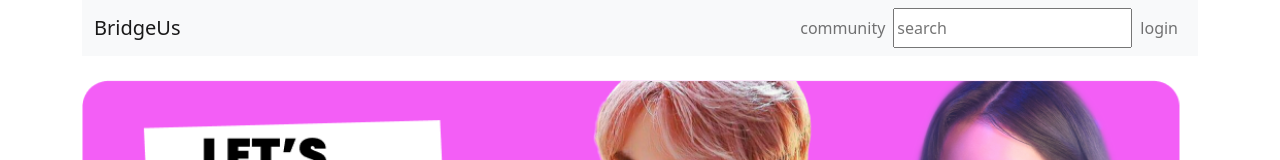
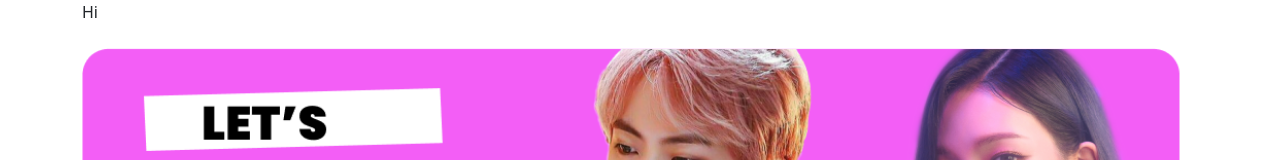
Before and after one commit to swsnu/swppfall2022-team16, a React (Create React App) app in the folder frontend/: page / in a window 1280 px wide. Shown: the top 160 px of the page. Built offline with nearby package versions, Linux system fonts and the light colour scheme.

Commit message:
repushing

```diff
--- a/frontend/src/components/TopBar.tsx
+++ b/frontend/src/components/TopBar.tsx
@@ -6,17 +6,6 @@ import Navbar from 'react-bootstrap/Navbar'
 
 export default function TopBar (): JSX.Element {
   return (
-    <>
-    <Navbar sticky = "top" bg="light" variant="light">
-      <Container>
-        <Navbar.Brand href="./">{' '}BridgeUs</Navbar.Brand>
-        <Nav className ="side">
-          <Nav.Link href = './community'>community</Nav.Link>
-          <input placeholder = 'search'></input>
-          <Nav.Link href = './login'>login</Nav.Link>
-        </Nav>
-      </Container>
-    </Navbar>
-  </>
+   <div>Hi</div>
   )
 }
```
